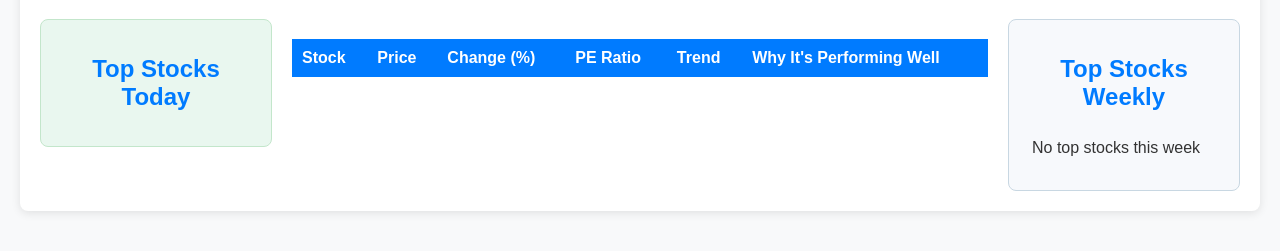
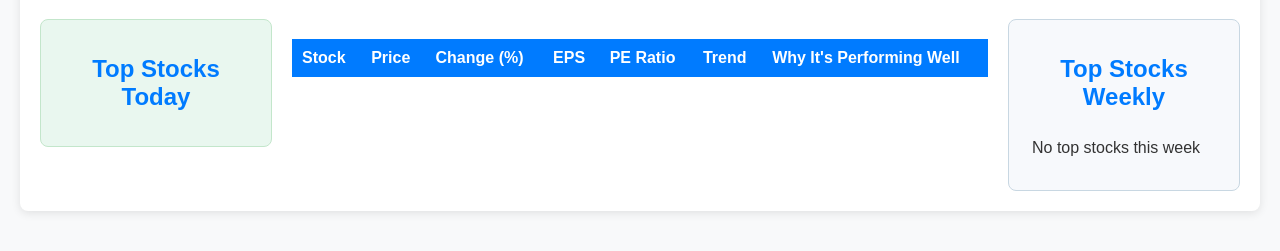
Before and after one commit to bradykoenig/KoenigStockPredictor, a plain HTML site: page index.html in a window 1280 px wide. Shown: the part 131-382 px from the top of the page. Drawn offline with Linux system fonts and the light colour scheme; no server answers.

Commit message:
Update index.html

```diff
--- a/index.html
+++ b/index.html
@@ -27,6 +27,7 @@
               <th>Stock</th>
               <th>Price</th>
               <th>Change (%)</th>
+              <th>EPS</th>
               <th>PE Ratio</th>
               <th>Trend</th>
               <th>Why It's Performing Well</th>
```
